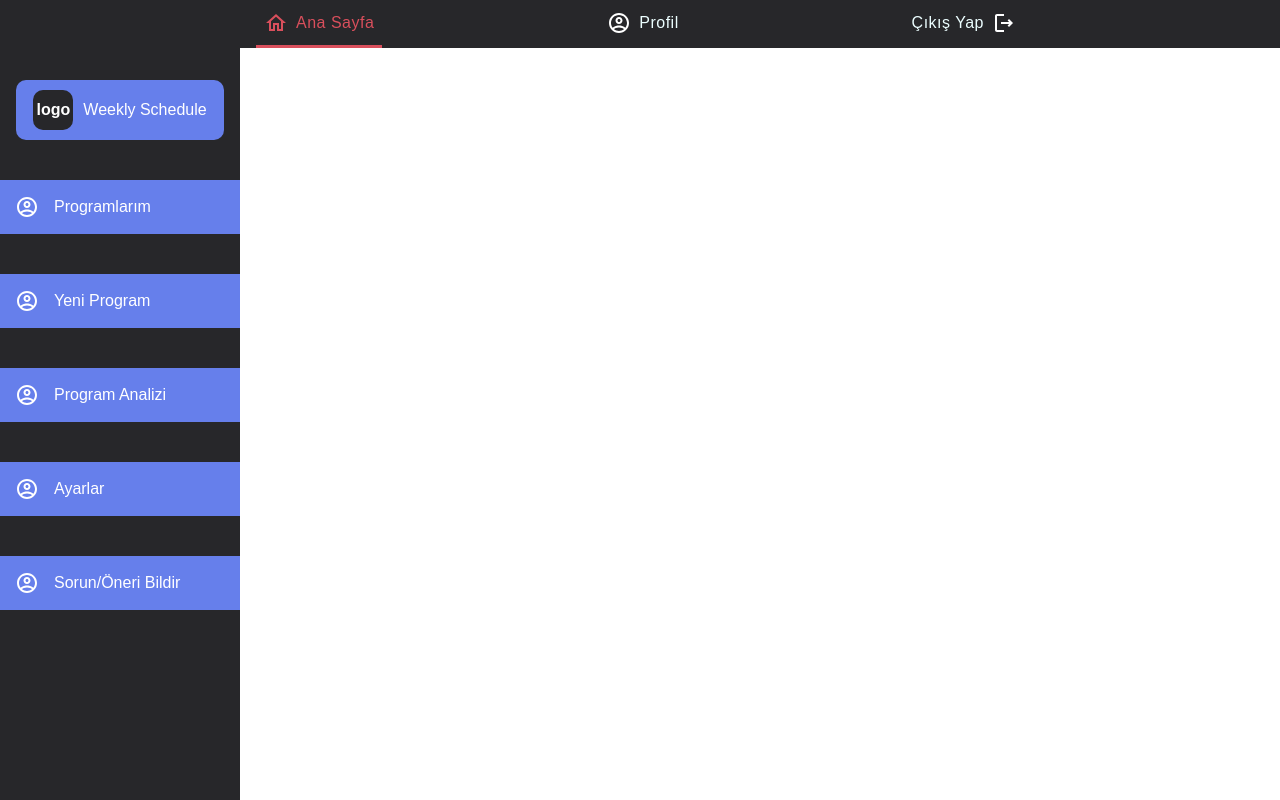
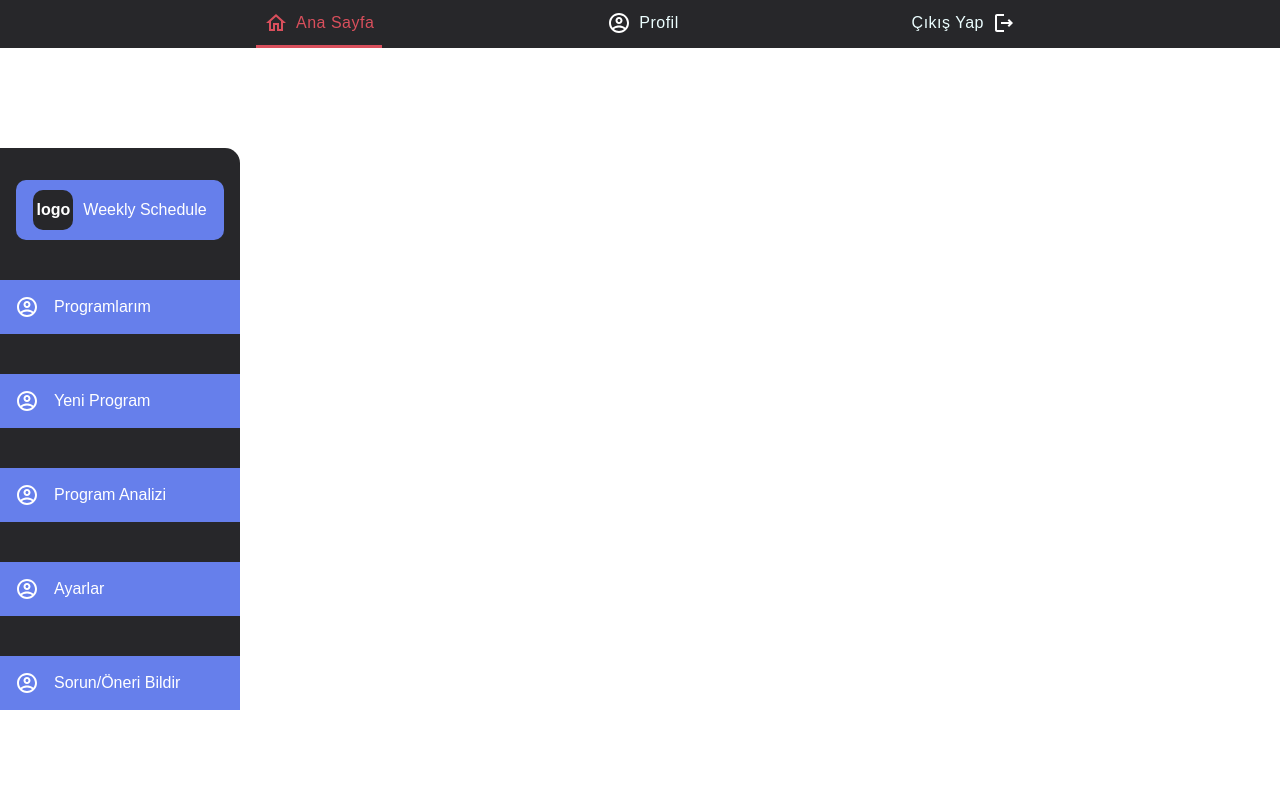
Before and after one commit to muhammedakb/weekly-schedule, a React (Create React App) app: page /weekly-schedule in a window 1280 px wide. Built offline with nearby package versions, Linux system fonts and the light colour scheme; no server answers; sample sign-in values are in the browser's storage; a web font is replaced by a local one.

Commit message:
Layout items component added

```diff
--- /dev/null
+++ b/src/components/Schedule/LayoutItems.jsx
@@ -0,0 +1,19 @@
+import { Link } from "react-router-dom";
+import profileIcon from "../../images/account_circle_white_24dp.svg";
+
+const LayoutItems = ({ path, icon, text }) => {
+  return (
+    <Link to={path}>
+      <li className="schedule-layout-links-item">
+        <img
+          src={icon ?? profileIcon}
+          alt=""
+          className="schedule-layout-links-icon"
+        />
+        <p className="schedule-layout-links-link">{text}</p>
+      </li>
+    </Link>
+  );
+};
+
+export default LayoutItems;
--- a/src/layout/ScheduleLayout.jsx
+++ b/src/layout/ScheduleLayout.jsx
@@ -1,5 +1,4 @@
-import { Link } from "react-router-dom";
-import profileIcon from "../images/account_circle_white_24dp.svg";
+import LayoutItems from "../components/Schedule/LayoutItems";
 
 const elements = [
   {
@@ -40,16 +39,7 @@ const ScheduleLayout = () => {
       </header>
       <ul className="schedule-layout-links">
         {elements.map(({ icon, text, path }, index) => (
-          <Link to={path} key={index}>
-            <li className="schedule-layout-links-item">
-              <img
-                src={icon ?? profileIcon}
-                alt=""
-                className="schedule-layout-links-icon"
-              />
-              <p className="schedule-layout-links-link">{text}</p>
-            </li>
-          </Link>
+          <LayoutItems path={path} icon={icon} text={text} key={index} />
         ))}
       </ul>
     </section>
--- a/src/style/components/_scheduleLayout.scss
+++ b/src/style/components/_scheduleLayout.scss
@@ -1,10 +1,12 @@
 .schedule-layout {
   font-family: "Chivo", sans-serif;
   width: 240px;
-  height: calc(100vh - 48px);
+  height: calc(100vh - 248px);
+  margin: 100px 0;
   padding: 2rem 0;
   background-color: #27272a;
   color: #fff;
+  border-radius: 0 15px 15px 0;
   &-header {
     height: 60px;
     margin: 0 1rem;
```
